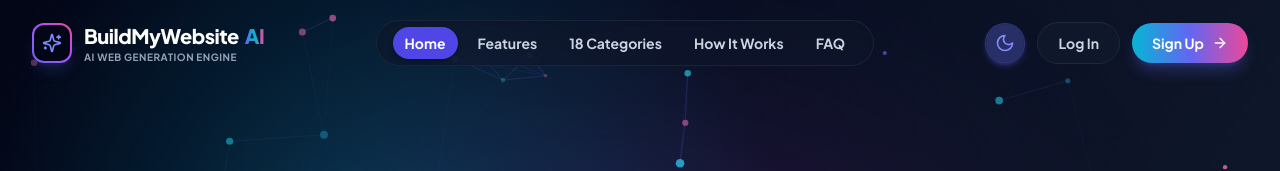
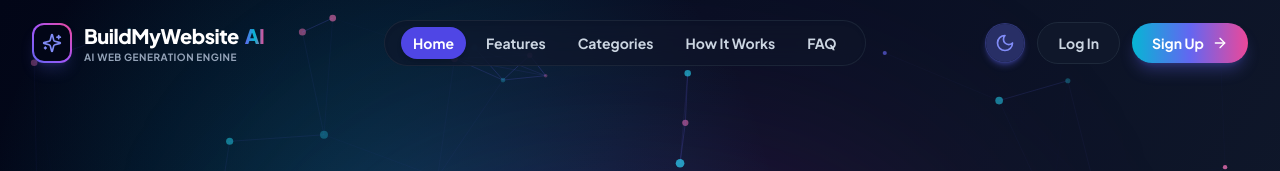
Before and after one commit to ayushchaubey85320-ai/BuildMyWebsiteAI, a React (Vite) app in the folder frontend/: page / in a window 1280 px wide. Shown: the top 171 px of the page. Built offline with nearby package versions, Linux system fonts and the light colour scheme; no server answers.

Commit message:
refactor: rename 18 Categories to Categories across navigation, pages, and footers

```diff
--- a/frontend/src/components/AIChatbot.jsx
+++ b/frontend/src/components/AIChatbot.jsx
@@ -222,7 +222,7 @@ const AIChatbot = () => {
               {[
                 "Suggest prompt for Restaurant",
                 "How to export ZIP code?",
-                "What 18 categories are supported?"
+                "What categories are supported?"
               ].map((s, idx) => (
                 <button
                   key={idx}
--- a/frontend/src/components/LandingNavbar.jsx
+++ b/frontend/src/components/LandingNavbar.jsx
@@ -73,7 +73,7 @@ const LandingNavbar = () => {
         }`}>
           <NavLink to="/" className={navItemClass} end>Home</NavLink>
           <NavLink to="/features" className={navItemClass}>Features</NavLink>
-          <NavLink to="/showcase" className={navItemClass}>18 Categories</NavLink>
+          <NavLink to="/showcase" className={navItemClass}>Categories</NavLink>
           <NavLink to="/how-it-works" className={navItemClass}>How It Works</NavLink>
           <NavLink to="/faq" className={navItemClass}>FAQ</NavLink>
         </nav>
@@ -159,7 +159,7 @@ const LandingNavbar = () => {
           <nav className="flex flex-col gap-2">
             <NavLink to="/" onClick={() => setMobileMenuOpen(false)} className={navItemClass} end>Home</NavLink>
             <NavLink to="/features" onClick={() => setMobileMenuOpen(false)} className={navItemClass}>Features</NavLink>
-            <NavLink to="/showcase" onClick={() => setMobileMenuOpen(false)} className={navItemClass}>18 Categories</NavLink>
+            <NavLink to="/showcase" onClick={() => setMobileMenuOpen(false)} className={navItemClass}>Categories</NavLink>
             <NavLink to="/how-it-works" onClick={() => setMobileMenuOpen(false)} className={navItemClass}>How It Works</NavLink>
             <NavLink to="/faq" onClick={() => setMobileMenuOpen(false)} className={navItemClass}>FAQ</NavLink>
           </nav>
--- a/frontend/src/pages/FAQPage.jsx
+++ b/frontend/src/pages/FAQPage.jsx
@@ -103,7 +103,7 @@ export default function FAQPage() {
             <Link to="/login" className="hover:text-indigo-600">Log In</Link>
             <Link to="/signup" className="hover:text-indigo-600">Sign Up</Link>
             <Link to="/features" className="hover:text-indigo-600">Features</Link>
-            <Link to="/showcase" className="hover:text-indigo-600">18 Categories</Link>
+            <Link to="/showcase" className="hover:text-indigo-600">Categories</Link>
             <Link to="/how-it-works" className="hover:text-indigo-600">How It Works</Link>
             <Link to="/faq" className="hover:text-indigo-600">FAQ</Link>
           </div>
--- a/frontend/src/pages/FeaturesPage.jsx
+++ b/frontend/src/pages/FeaturesPage.jsx
@@ -119,7 +119,7 @@ export default function FeaturesPage() {
             <Link to="/login" className="hover:text-indigo-600">Log In</Link>
             <Link to="/signup" className="hover:text-indigo-600">Sign Up</Link>
             <Link to="/features" className="hover:text-indigo-600">Features</Link>
-            <Link to="/showcase" className="hover:text-indigo-600">18 Categories</Link>
+            <Link to="/showcase" className="hover:text-indigo-600">Categories</Link>
             <Link to="/how-it-works" className="hover:text-indigo-600">How It Works</Link>
             <Link to="/faq" className="hover:text-indigo-600">FAQ</Link>
           </div>
--- a/frontend/src/pages/HowItWorksPage.jsx
+++ b/frontend/src/pages/HowItWorksPage.jsx
@@ -110,7 +110,7 @@ export default function HowItWorksPage() {
             <Link to="/login" className="hover:text-indigo-600">Log In</Link>
             <Link to="/signup" className="hover:text-indigo-600">Sign Up</Link>
             <Link to="/features" className="hover:text-indigo-600">Features</Link>
-            <Link to="/showcase" className="hover:text-indigo-600">18 Categories</Link>
+            <Link to="/showcase" className="hover:text-indigo-600">Categories</Link>
             <Link to="/how-it-works" className="hover:text-indigo-600">How It Works</Link>
             <Link to="/faq" className="hover:text-indigo-600">FAQ</Link>
           </div>
--- a/frontend/src/pages/LandingPage.jsx
+++ b/frontend/src/pages/LandingPage.jsx
@@ -200,14 +200,14 @@ const LandingPage = () => {
         </motion.div>
       </section>
 
-      {/* 18 Categories Showcase Grid */}
+      {/* Categories Showcase Grid */}
       <section id="showcase" className="relative z-10 py-20 px-4 sm:px-6 lg:px-8 max-w-7xl mx-auto scroll-mt-24">
         <div className="text-center max-w-3xl mx-auto mb-14 space-y-3">
           <span className="text-xs font-extrabold uppercase tracking-widest px-3.5 py-1.5 rounded-full bg-cyan-500/10 text-cyan-600 dark:text-cyan-400 border border-cyan-500/20 inline-block">
             Comprehensive Industry Support
           </span>
           <h2 className={`text-3xl sm:text-5xl font-black tracking-tight ${isLight ? 'text-slate-900' : 'text-white'}`}>
-            18 Dedicated Website Categories
+            Dedicated Website Categories
           </h2>
           <p className={`text-sm sm:text-base ${isLight ? 'text-slate-600' : 'text-slate-400'}`}>
             Every category includes tailored Unsplash image pools, headlines, multi-paragraph company stories, 6 service cards, 6 features, and FAQ accordions.
@@ -360,7 +360,7 @@ const LandingPage = () => {
             <Link to="/login" className="hover:text-indigo-600">Log In</Link>
             <Link to="/signup" className="hover:text-indigo-600">Sign Up</Link>
             <Link to="/features" className="hover:text-indigo-600">Features</Link>
-            <Link to="/showcase" className="hover:text-indigo-600">18 Categories</Link>
+            <Link to="/showcase" className="hover:text-indigo-600">Categories</Link>
             <Link to="/how-it-works" className="hover:text-indigo-600">How It Works</Link>
             <Link to="/faq" className="hover:text-indigo-600">FAQ</Link>
           </div>
--- a/frontend/src/pages/ShowcasePage.jsx
+++ b/frontend/src/pages/ShowcasePage.jsx
@@ -191,7 +191,7 @@ export default function ShowcasePage() {
             <Link to="/login" className="hover:text-indigo-600">Log In</Link>
             <Link to="/signup" className="hover:text-indigo-600">Sign Up</Link>
             <Link to="/features" className="hover:text-indigo-600">Features</Link>
-            <Link to="/showcase" className="hover:text-indigo-600">18 Categories</Link>
+            <Link to="/showcase" className="hover:text-indigo-600">Categories</Link>
             <Link to="/how-it-works" className="hover:text-indigo-600">How It Works</Link>
             <Link to="/faq" className="hover:text-indigo-600">FAQ</Link>
           </div>
```
